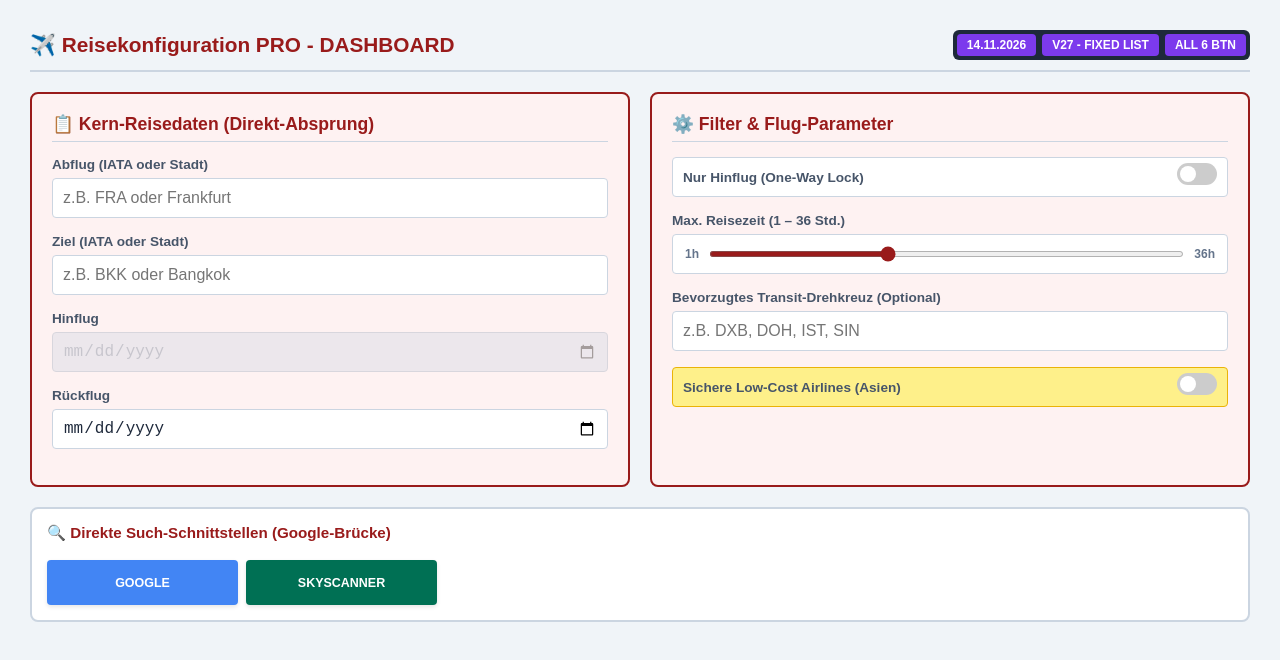
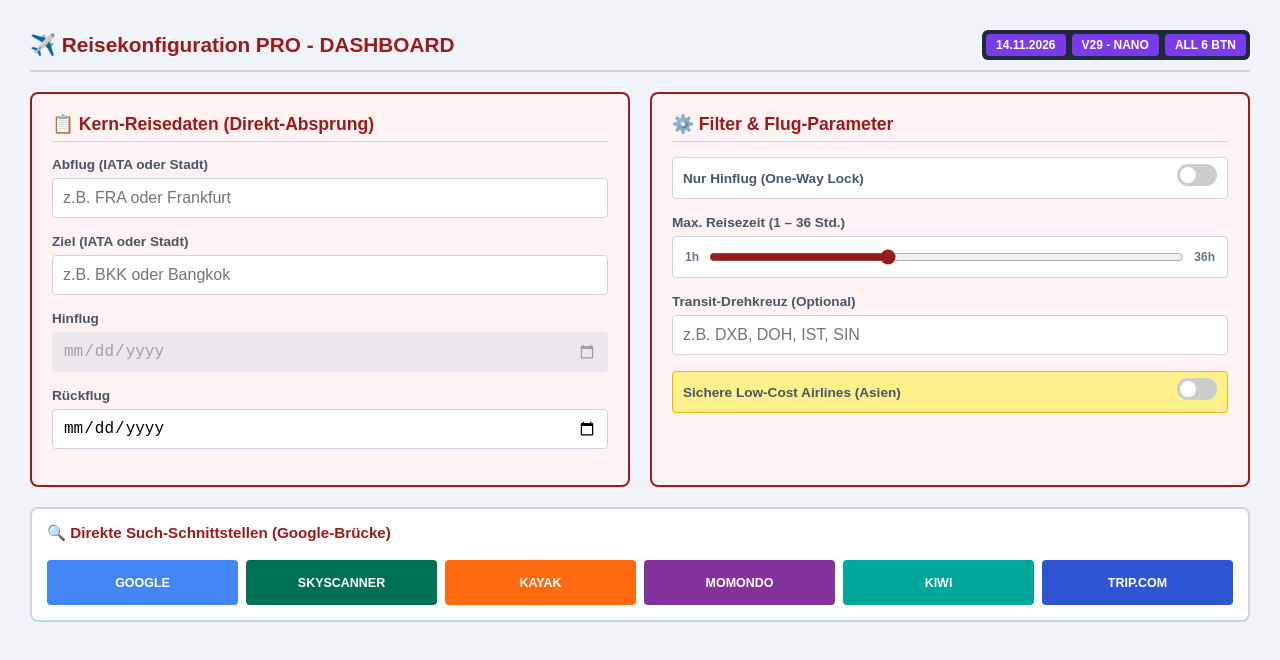
Before and after one commit to paulausbkk/reise-alert, a plain HTML site: page index.html in a window 1280 px wide. Drawn offline with Linux system fonts and the light colour scheme.

Commit message:
Update index.html

```diff
--- a/index.html
+++ b/index.html
@@ -2,158 +2,73 @@
 <html lang="de">
 <head>
 <meta charset="UTF-8">
-    <meta name="viewport" content="width=device-width, initial-scale=1.0">
-    <title>✈️ Reisekonfiguration PRO - DASHBOARD LIVE</title>
+<meta name="viewport" content="width=device-width,initial-scale=1.0">
+<title>✈️ Reisekonfiguration PRO</title>
 <style>
-        :root {
-            --rubin: #991b1b;
-            --bg: #f0f4f8;
-            --card-bg: #ffffff;
-            --text: #1e293b;
-            --border: #cbd5e1;
-            --gold: #f59e0b;
-            --version-purple: #7c3aed;
-            --lock-green: #22c55e;
-            --lowcost-yellow: #fef08a;
-        }
-
-        html, body { height: auto !important; min-height: 100%; margin: 0; padding: 15px; background: var(--bg); font-family: sans-serif; color: var(--text); }
-        .dashboard-container { width: 100%; max-width: 100%; box-sizing: border-box; }
-
-        .main-header { display: flex; justify-content: space-between; align-items: center; border-bottom: 2px solid var(--border); padding-bottom: 10px; margin-bottom: 20px; }
-        .main-title { font-weight: bold; color: var(--rubin); font-size: 1.3rem; margin: 0; }
-
-        .cockpit-display { display: flex; gap: 6px; background: #1e293b; padding: 4px; border-radius: 6px; }
-        .cockpit-seg { font-size: 0.75rem; padding: 4px 10px; border-radius: 4px; font-weight: bold; color: #ffffff; text-transform: uppercase; background: var(--version-purple); }
-
-        .window-flex-row { display: flex; flex-wrap: wrap; gap: 20px; width: 100%; box-sizing: border-box; margin-bottom: 20px; }
-
-        .fortress-card { flex: 1 1 450px; border: 2px solid var(--rubin); border-radius: 8px; padding: 20px; background: #fef2f2; box-sizing: border-box; }
-        .card-title { font-weight: bold; font-size: 1.1rem; color: var(--rubin); border-bottom: 1px solid var(--border); padding-bottom: 6px; margin-bottom: 15px; }
-
-        .field { margin-bottom: 16px; display: flex; flex-direction: column; }
-        label { font-weight: bold; font-size: 0.85rem; margin-bottom: 6px; color: #475569; }
-        input[type="text"], input[type="date"], select { height: 40px; padding: 0 10px; border: 1px solid #cbd5e1; border-radius: 4px; box-sizing: border-box; font-size: 1rem; background: #ffffff; width: 100%; color: var(--text); }
-
-        /* SCHIEBEREGLER FÜR MAX. REISEZEIT */
-        .slider-box { display: flex; align-items: center; gap: 10px; background: #ffffff; border: 1px solid #cbd5e1; border-radius: 4px; height: 40px; padding: 0 12px; box-sizing: border-box; }
-        .slider-box input[type="range"] { flex: 1; accent-color: var(--rubin); cursor: pointer; height: 6px; margin: 0; }
-        .slider-scale { font-size: 0.75rem; font-weight: bold; color: #64748b; white-space: nowrap; }
-
-        /* AUSGRAUUNG BEI UNGÜLTIGEM DATUM (VOR 14.11.2026) */
-        #return-box:has(input:invalid), #outbound-date:invalid { opacity: 0.35; }
-        #return-box:has(input:invalid) input, #outbound-date:invalid { background-color: #cbd5e1 !important; border-color: #94a3b8 !important; color: #64748b !important; }
-
-        /* UNZERSTÖRBARER CODELOSER LOCK FÜR RETURNDATE VIA CSS */
-        body:has(#ow-checkbox:checked) #return-box { opacity: 0.25; pointer-events: none; }
-        body:has(#ow-checkbox:checked) #return-box input { background-color: #cbd5e1 !important; border-color: #94a3b8 !important; }
-        body:has(#ow-checkbox:checked) .seg-state { background-color: var(--gold) !important; color: #000000; }
-
-        .switch-container { display: flex; align-items: center; justify-content: space-between; background: #fff; padding: 0 10px; border: 1px solid #cbd5e1; border-radius: 4px; height: 40px; box-sizing: border-box; }
-        .switch-container.yellow-highlight { background-color: var(--lowcost-yellow); border: 1px solid #eab308; }
-        .switch { position: relative; display: inline-block; width: 40px; height: 22px; flex-shrink: 0; }
-        .switch input { opacity: 0; width: 0; height: 0; }
-        .slider { position: absolute; cursor: pointer; top: 0; left: 0; right: 0; bottom: 0; background-color: #ccc; border-radius: 20px; transition: .3s; }
-        .slider:before { position: absolute; content: ""; height: 16px; width: 16px; left: 3px; bottom: 3px; background-color: white; border-radius: 50%; transition: .3s; }
-        .switch input:checked + .slider { background-color: var(--lock-green) !important; }
-        .switch input:checked + .slider:before { transform: translateX(18px); }
-
-        .button-bar { width: 100%; border: 2px solid var(--border); background: #ffffff; border-radius: 8px; padding: 15px; box-sizing: border-box; }
-        .btn-flow { display: grid; grid-template-columns: repeat(6, 1fr); gap: 8px; width: 100%; }
-        .touch-btn { display: flex; align-items: center; justify-content: center; height: 45px; color: #ffffff; font-weight: bold; border: none; border-radius: 4px; cursor: pointer; font-size: 0.78rem; text-transform: uppercase; box-shadow: 0 2px 4px rgba(0,0,0,0.1); padding: 0 4px; overflow: hidden; white-space: nowrap; }
-        .touch-btn:hover { opacity: 0.9; transform: translateY(-1px); box-shadow: 0 4px 6px rgba(0,0,0,0.15); }
-
-        .btn-google { background: #4285f4; }
-        .btn-skyscanner { background: #007054; }
-        .btn-kayak { background: #ff690f; }
-        .btn-momondo { background: #84329b; }
-        .btn-kiwi { background: #00a699; }
-        .btn-trip { background: #2f55d4; }
+:root{--r:#991b1b;--bg:#f0f4f8;--t:#1e293b;--b:#cbd5e1;--g:#f59e0b;--v:#7c3aed;--lg:#22c55e;--ly:#fef08a}
+html,body{margin:0;padding:15px;background:var(--bg);font-family:sans-serif;color:var(--t)}
+.hdr{display:flex;justify-content:space-between;align-items:center;border-bottom:2px solid var(--b);padding-bottom:10px;margin-bottom:20px}
+.tit{font-weight:bold;color:var(--r);font-size:1.3rem;margin:0}
+.cp{display:flex;gap:6px;background:#1e293b;padding:4px;border-radius:6px}
+.seg{font-size:.75rem;padding:4px 10px;border-radius:4px;font-weight:bold;color:#fff;text-transform:uppercase;background:var(--v)}
+.row{display:flex;flex-wrap:wrap;gap:20px;margin-bottom:20px}
+.card{flex:1 1 420px;border:2px solid var(--r);border-radius:8px;padding:20px;background:#fef2f2;box-sizing:border-box}
+.ct{font-weight:bold;font-size:1.1rem;color:var(--r);border-bottom:1px solid var(--b);padding-bottom:6px;margin-bottom:15px}
+.f{margin-bottom:16px;display:flex;flex-direction:column}
+label{font-weight:bold;font-size:.85rem;margin-bottom:6px;color:#475569}
+input[type=text],input[type=date]{height:40px;padding:0 10px;border:1px solid var(--b);border-radius:4px;box-sizing:border-box;font-size:1rem;background:#fff;width:100%}
+.sb{display:flex;align-items:center;gap:10px;background:#fff;border:1px solid var(--b);border-radius:4px;height:40px;padding:0 12px}
+.sb input{flex:1;accent-color:var(--r);cursor:pointer;margin:0}
+.sc{font-size:.75rem;font-weight:bold;color:#64748b}
+#rb:has(input:invalid),#od:invalid{opacity:.35}
+#rb:has(input:invalid) input,#od:invalid{background:#cbd5e1!important}
+body:has(#ow:checked) #rb{opacity:.25;pointer-events:none}
+body:has(#ow:checked) #rb input{background:#cbd5e1!important}
+body:has(#ow:checked) .st{background:var(--g)!important;color:#000}
+.swc{display:flex;align-items:center;justify-content:space-between;background:#fff;padding:0 10px;border:1px solid var(--b);border-radius:4px;height:40px}
+.swc.yl{background:var(--ly);border:1px solid #eab308}
+.sw{position:relative;display:inline-block;width:40px;height:22px}
+.sw input{opacity:0;width:0;height:0}
+.sl{position:absolute;cursor:pointer;inset:0;background:#ccc;border-radius:20px;transition:.3s}
+.sl:before{position:absolute;content:"";height:16px;width:16px;left:3px;bottom:3px;background:#fff;border-radius:50%;transition:.3s}
+.sw input:checked+.sl{background:var(--lg)!important}
+.sw input:checked+.sl:before{transform:translateX(18px)}
+.bb{border:2px solid var(--b);background:#fff;border-radius:8px;padding:15px}
+.bf{display:grid;grid-template-columns:repeat(6,1fr);gap:8px}
+.btn{display:flex;align-items:center;justify-content:center;height:45px;color:#fff;font-weight:bold;border:none;border-radius:4px;cursor:pointer;font-size:.78rem;text-transform:uppercase}
+.b1{background:#4285f4}.b2{background:#007054}.b3{background:#ff690f}.b4{background:#84329b}.b5{background:#00a699}.b6{background:#2f55d4}
 </style>
 </head>
 <body>
-<div class="dashboard-container">
-
 <form action="https://google.com" method="get" target="_blank">
-
-        <div class="main-header">
-            <h1 class="main-title">✈️ Reisekonfiguration PRO - DASHBOARD</h1>
-            <div class="cockpit-display">
-                <div class="cockpit-seg">14.11.2026</div>
-                <div class="cockpit-seg">V27 - FIXED LIST</div>
-                <div class="cockpit-seg seg-state">ALL 6 BTN</div>
+<div class="hdr">
+<h1 class="tit">✈️ Reisekonfiguration PRO - DASHBOARD</h1>
+<div class="cp"><div class="seg">14.11.2026</div><div class="seg">V29 - NANO</div><div class="seg st">ALL 6 BTN</div></div>
+</div>
+<div class="row">
+<div class="card">
+<div class="ct">📋 Kern-Reisedaten (Direkt-Absprung)</div>
+<div class="f"><label>Abflug (IATA oder Stadt)</label><input type="text" name="from" list="ap" autocomplete="off" placeholder="z.B. FRA oder Frankfurt" required></div>
+<div class="f"><label>Ziel (IATA oder Stadt)</label><input type="text" name="to" list="ap" autocomplete="off" placeholder="z.B. BKK oder Bangkok" required></div>
+<div class="f"><label>Hinflug</label><input type="date" id="od" name="outbound" min="2026-11-14" required></div>
+<div class="f" id="rb"><label>Rückflug</label><input type="date" name="return" min="2026-11-14"></div>
+</div>
+<div class="card">
+<div class="ct">⚙️ Filter & Flug-Parameter</div>
+<div class="f"><div class="swc"><label for="ow" style="margin:0;cursor:pointer">Nur Hinflug (One-Way Lock)</label><label class="sw"><input type="checkbox" id="ow" name="oneway"><span class="sl"></span></label></div></div>
+<div class="f"><label>Max. Reisezeit (1 – 36 Std.)</label><div class="sb"><span class="sc">1h</span><input type="range" name="max_duration" min="1" max="36" value="14"><span class="sc">36h</span></div></div>
+<div class="f"><label>Transit-Drehkreuz (Optional)</label><input type="text" name="transit" list="ap" autocomplete="off" placeholder="z.B. DXB, DOH, IST, SIN"></div>
+<div class="f"><div class="swc yl"><label for="lc" style="margin:0;cursor:pointer">Sichere Low-Cost Airlines (Asien)</label><label class="sw"><input type="checkbox" id="lc" name="safe_asia_lcc" value="TR,3K,AK,FD,D7,VJ,5J,ZG,MM,GK,UO,IT,7C,TW,LJ,BX,6E,IX,FZ,G9"><span class="sl"></span></label></div></div>
 </div>
 </div>
-
-        <div class="window-flex-row">
-
-            <!-- FENSTER 1: KERN-REISEDATEN -->
-            <div class="fortress-card">
-                <div class="card-title">📋 Kern-Reisedaten (Direkt-Absprung)</div>
-
-                <div class="field">
-                    <label for="from-input">Abflug (IATA oder Stadt)</label>
-                    <input type="text" id="from-input" name="from" list="airports" autocomplete="off" placeholder="z.B. FRA oder Frankfurt" required>
-                </div>
-
-                <div class="field">
-                    <label for="to-input">Ziel (IATA oder Stadt)</label>
-                    <input type="text" id="to-input" name="to" list="airports" autocomplete="off" placeholder="z.B. BKK oder Bangkok" required>
-                </div>
-
-                <div class="field">
-                    <label for="outbound-date">Hinflug</label>
-                    <input type="date" id="outbound-date" name="outbound" min="2026-11-14" required>
-                </div>
-
-                <div class="field" id="return-box">
-                    <label for="return-date">Rückflug</label>
-                    <input type="date" id="return-date" name="return" min="2026-11-14">
+<div class="bb">
+<div class="ct" style="font-size:.95rem;margin-bottom:12px;border:none">🔍 Direkte Such-Schnittstellen (Google-Brücke)</div>
+<div class="bf">
+<button type="submit" name="q" value="Flüge" class="btn b1">Google</button>
+<button type="submit" class="btn b2" formaction="https://skyscanner.de">Skyscanner</button>
+<button type="submit" class="btn b3" formaction="https://kayak.de">Kayak</button>
+<button type="submit" class="btn b4" formaction="https://momondo.de">Momondo</button>
+<button type="submit" class="btn b5" formaction="https://kiwi.com">Kiwi</button>
+<button type="submit" class="btn b6" formaction="https://trip.com">Trip.com</button>
 </div>
 </div>
-
-            <!-- FENSTER 2: PARAMETER & SCHALTER -->
-            <div class="fortress-card">
-                <div class="card-title">⚙️ Filter & Flug-Parameter</div>
-
-                <div class="field">
-                    <div class="switch-container">
-                        <label for="ow-checkbox" style="margin: 0; cursor: pointer; font-size: 0.85rem; font-weight: bold; color: #475569;">Nur Hinflug (One-Way Lock)</label>
-                        <label class="switch">
-                            <input type="checkbox" id="ow-checkbox" name="oneway">
-                            <span class="slider"></span>
-                        </label>
-                    </div>
-                </div>
-
-                <div class="field">
-                    <label for="max-duration">Max. Reisezeit (1 – 36 Std.)</label>
-                    <div class="slider-box">
-                        <span class="slider-scale">1h</span>
-                        <input type="range" id="max-duration" name="max_duration" min="1" max="36" value="14">
-                        <span class="slider-scale">36h</span>
-                    </div>
-                </div>
-
-                <div class="field">
-                    <label for="transit-input">Bevorzugtes Transit-Drehkreuz (Optional)</label>
-                    <input type="text" id="transit-input" name="transit" list="airports" autocomplete="off" placeholder="z.B. DXB, DOH, IST, SIN">
-                </div>
-
-                <div class="field">
-                    <div class="switch-container yellow-highlight">
-                        <label for="lc-checkbox" style="margin: 0; cursor: pointer; font-size: 0.85rem; font-weight: bold; color: #475569;">Sichere Low-Cost Airlines (Asien)</label>
-                        <label class="switch">
-                            <input type="checkbox" id="lc-checkbox" name="safe_asia_lcc" value="TR,3K,AK,FD,D7,VJ,5J,ZG,MM,GK,UO,IT,7C,TW,LJ,BX,6E,IX,FZ,G9">
-                            <span class="slider"></span>
-                        </label>
-                    </div>
-                </div>
-            </div>
-        </div>
-
-        <div class="button-bar">
-            <div class="card-title" style="font-size: 0.95rem; margin-bottom: 12px; border:none;">🔍 Direkte Such-Schnittstellen (Google-Brücke)</div>
-            <div class="btn-flow">
-                <button type="submit" name="q" value="Flüge" class="touch-btn btn-google">Google</button>
-                <button type="submit" class="touch-btn btn-skyscanner" formaction="https://skyscanner.de">Skyscanner</button>
```
Lines whose indentation alone changed are shown as unchanged.
